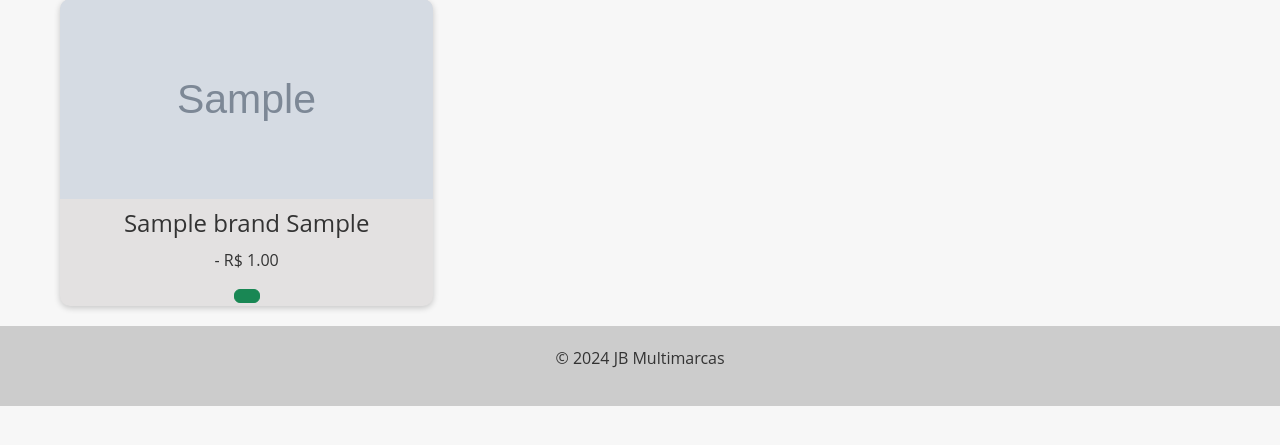
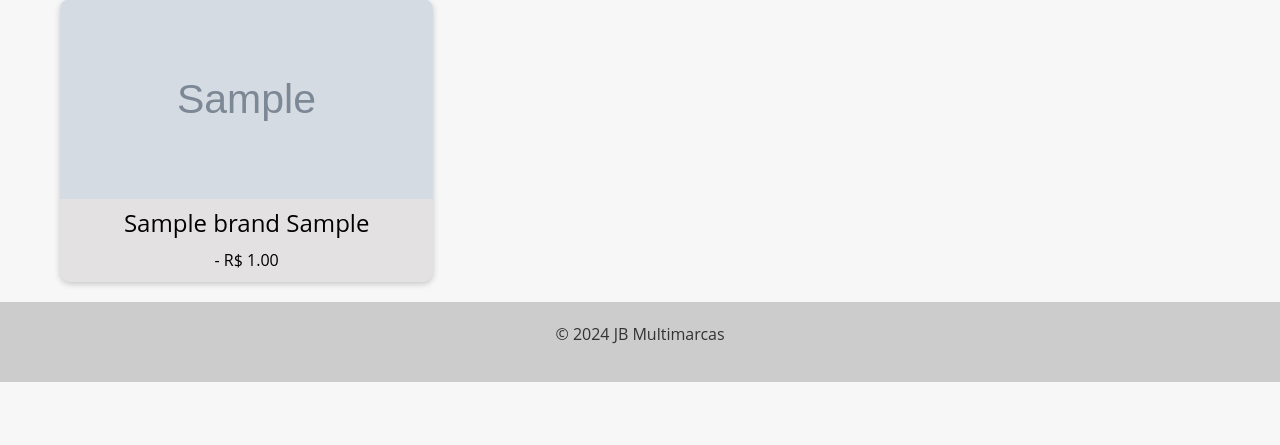
Before and after one commit to jbrunomf/DjangoCars, a Django app: page /cars/ in a window 1280 px wide. Shown: the part 179-624 px from the top of the page. Run offline with Django 5.2, Linux system fonts and the light colour scheme; tables that the repository leaves empty hold one stand-in row (values such as "Sample post"); grey boxes marked "Sample" are stand-in pictures.

Commit message:
Wrap car cards in anchor tags for improved accessibility and apply "no-link" styling class to ensure proper appearance.

```diff
--- a/car/templates/cars.html
+++ b/car/templates/cars.html
@@ -53,6 +53,11 @@
                 grid-template-columns: repeat(2, 1fr);
             }
         }
+        .no-link {
+            font-size: 10px;
+            text-decoration: none;
+            color: black;
+        }
 
         form {
             display: flex;
@@ -101,6 +106,7 @@
     <div class="car-grid">
         {% if object_list %}
             {% for car in object_list %}
+                <a href="{% url 'car_detail' car.id %}" class="no-link">
                     <div class="car-card">
                         {% if car.image %}
                             <img src="{{ car.image.url }}" alt="{{ car.model }} - {{ car.brand }}">
@@ -109,9 +115,8 @@
                         {% endif %}
                         <h2>{{ car.brand }} {{ car.model }}</h2>
                         <p>{{ car.factory_year }} - R$ {{ car.value }}</p>
-
-                    <a href="{% url 'car_detail' car.id %}" class="btn btn-success"></a>
                     </div>
+                </a>
             {% endfor %}
         {% else %}
             <p class="no-results">Nenhum carro encontrado.</p>
```
Lines whose indentation alone changed are shown as unchanged.
